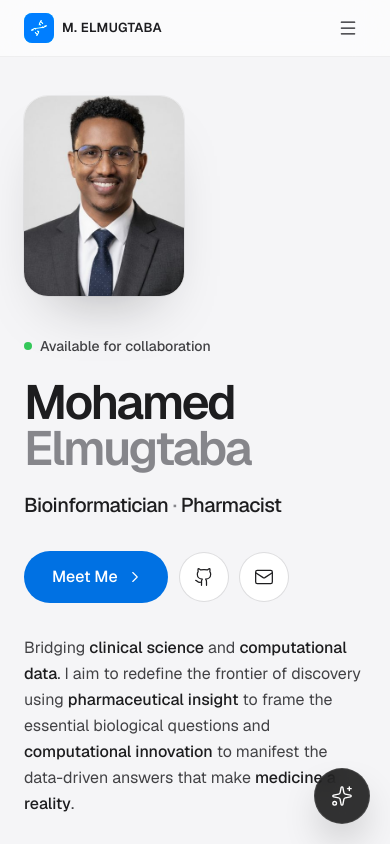
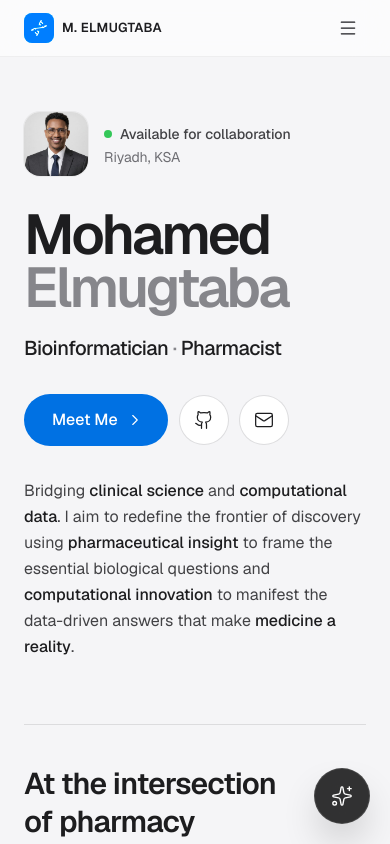
Before and after one commit to mujtababarsi/mujtababarsi.github.io, a React (Vite) app: page / in a window 390 px wide. Shown: the top 844 px of the page. Built offline with nearby package versions, Linux system fonts and the light colour scheme.

Commit message:
Hero: compact avatar row and larger name on phones

```diff
--- a/components/Hero.tsx
+++ b/components/Hero.tsx
@@ -23,11 +23,11 @@ const statement: { text: string; emphasis?: boolean }[] = [
   { text: '.' },
 ];
 
-function Portrait() {
+function Portrait({ className }: { className: string }) {
   const [imgError, setImgError] = useState(false);
 
   return (
-    <div className="w-40 sm:w-52 lg:w-full lg:max-w-sm aspect-[4/5] rounded-3xl overflow-hidden bg-white ring-1 ring-black/5 shadow-[0_30px_60px_-30px_rgba(29,29,31,0.35)]">
+    <div className={`${className} overflow-hidden bg-white ring-1 ring-black/5`}>
       {PROFILE_IMAGE_URL && !imgError ? (
         <img
           src={PROFILE_IMAGE_URL}
@@ -36,7 +36,7 @@ function Portrait() {
           className="w-full h-full object-cover"
         />
       ) : (
-        <div className="w-full h-full flex items-center justify-center text-[#86868b]"><User size={50} /></div>
+        <div className="w-full h-full flex items-center justify-center text-[#86868b]"><User size={32} /></div>
       )}
     </div>
   );
@@ -48,16 +48,22 @@ interface HeroProps {
 
 export default function Hero({ scrollTo }: HeroProps) {
   return (
-    <section id="home" className="min-h-[100dvh] flex items-center pt-24 pb-16 md:pt-32">
+    <section id="home" className="lg:min-h-[100dvh] flex items-center pt-28 pb-8 lg:pt-32 lg:pb-16">
       <div className="max-w-7xl mx-auto px-6 w-full">
         <div className="grid lg:grid-cols-12 gap-10 lg:gap-16 items-center">
-          <div className="lg:col-span-7 order-2 lg:order-1 flex flex-col items-start">
-            <motion.div {...fadeUp(0)} className="inline-flex items-center gap-2 text-sm font-medium text-[#424245] mb-6">
-              <span className="w-2 h-2 rounded-full bg-[#34C759]" />
-              Available for collaboration
+          <div className="lg:col-span-7 flex flex-col items-start">
+            <motion.div {...fadeUp(0)} className="flex items-center gap-4 mb-8 lg:mb-6">
+              <Portrait className="lg:hidden w-16 h-16 rounded-2xl shrink-0" />
+              <div>
+                <p className="inline-flex items-center gap-2 text-sm font-medium text-[#424245]">
+                  <span className="w-2 h-2 rounded-full bg-[#34C759]" />
+                  Available for collaboration
+                </p>
+                <p className="lg:hidden mt-0.5 text-sm text-[#6e6e73]">Riyadh, KSA</p>
+              </div>
             </motion.div>
 
-            <motion.h1 {...fadeUp(0.05)} className="text-5xl sm:text-6xl lg:text-7xl font-semibold tracking-tighter leading-[0.95] text-[#1d1d1f]">
+            <motion.h1 {...fadeUp(0.05)} className="text-[3.5rem] sm:text-6xl lg:text-7xl font-semibold tracking-tighter leading-[0.95] text-[#1d1d1f]">
               Mohamed
               <br />
               <span className="text-[#86868b]">Elmugtaba</span>
@@ -87,8 +93,8 @@ export default function Hero({ scrollTo }: HeroProps) {
             </motion.div>
           </div>
 
-          <motion.div {...fadeUp(0.1)} className="lg:col-span-5 order-1 lg:order-2 flex lg:justify-end">
-            <Portrait />
+          <motion.div {...fadeUp(0.1)} className="hidden lg:flex lg:col-span-5 justify-end">
+            <Portrait className="w-full max-w-sm aspect-[4/5] rounded-3xl shadow-[0_30px_60px_-30px_rgba(29,29,31,0.35)]" />
           </motion.div>
         </div>
       </div>
```
